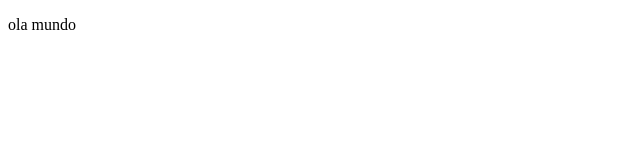
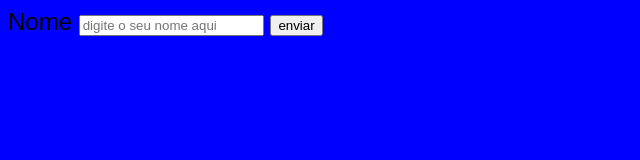
Before and after one commit to profalexandretolentino/projeto3, a plain HTML site: page index.html in a window 1280 px wide. Shown: the whole page, without its empty margins (0-640 px from the left). Drawn offline with Linux system fonts and the light colour scheme.

Commit message:
add css e mundei index.html versao 2

```diff
--- /dev/null
+++ b/css/estilo.css
@@ -0,0 +1,5 @@
+body{
+    font-family: Arial, Helvetica, sans-serif;
+    font-size: 18pt;
+    background-color: blue;
+}
--- a/index.html
+++ b/index.html
@@ -5,8 +5,13 @@
     <meta http-equiv="X-UA-Compatible" content="IE=edge">
     <meta name="viewport" content="width=device-width, initial-scale=1.0">
     <title>Document</title>
+    <link rel="stylesheet" href="css/estilo.css">
 </head>
 <body>
-    <p>ola mundo</p>
+    <form action="">
+        <label for="">Nome</label>
+        <input type="text" placeholder="digite o seu nome aqui">
+        <input type="submit" value="enviar">
+    </form>
 </body>
 </html>
```
